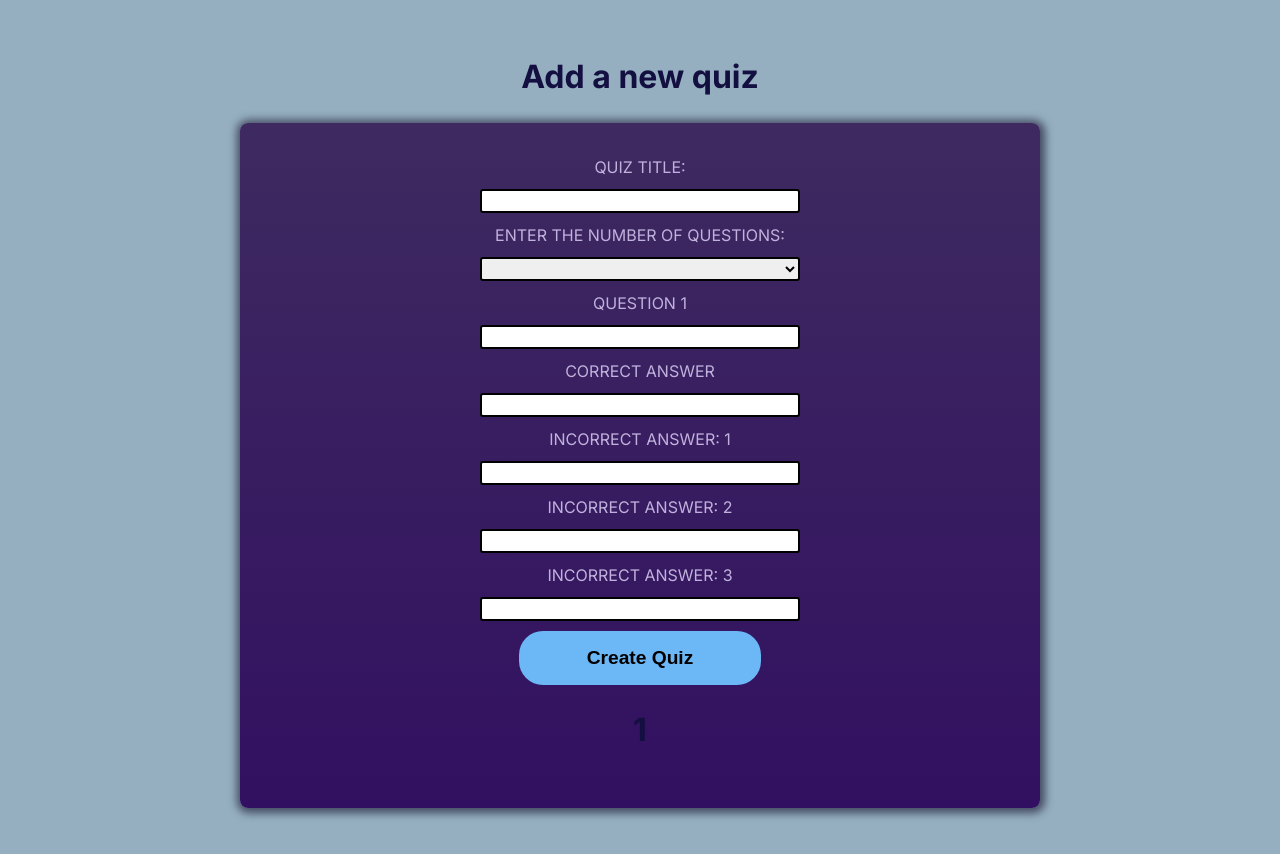
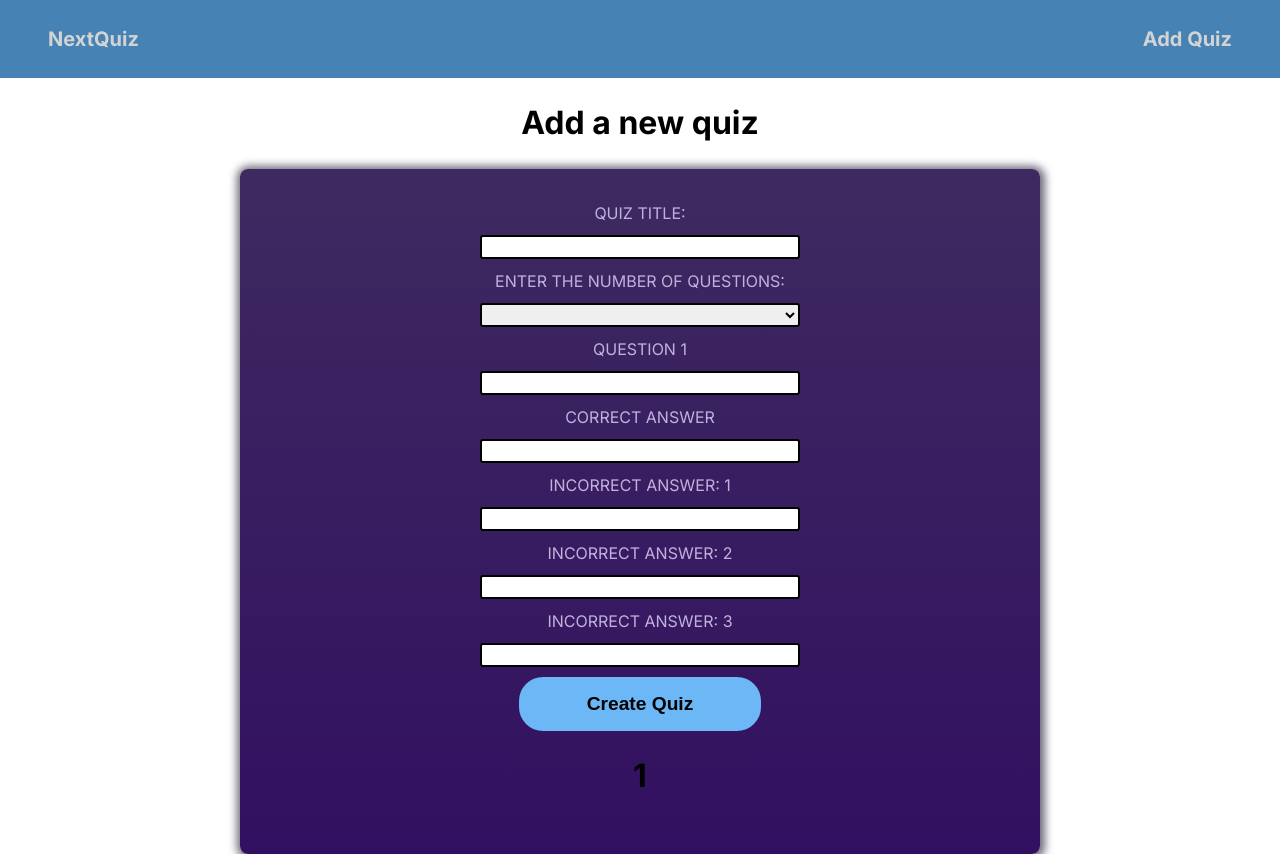
Before and after one commit to rjoshf/Nextjs-quizapp, a Next.js app: page /newquiz in a window 1280 px wide. Built offline with nearby package versions, Linux system fonts and the light colour scheme.

Commit message:
Updated some styling

```diff
--- a/app/globals.css
+++ b/app/globals.css
@@ -8,7 +8,7 @@ html {
   font-family: 'Roboto', sans-serif;
   line-height: 1.5;
 
-  color: #130f40;
+  color: black;
 
   font-synthesis: none;
   text-rendering: optimizeLegibility;
@@ -21,8 +21,7 @@ html {
 
 body {
   margin: 0;
-  padding: 2rem;
-  background-color: #95afc0;
+  background-color: #FFFFFF;
   background-attachment: fixed;
   background-size: cover;
   background-position: center;
--- a/app/layout.tsx
+++ b/app/layout.tsx
@@ -1,6 +1,7 @@
 import type { Metadata } from "next";
 import { Inter } from "next/font/google";
 import "./globals.css";
+import Navbar from "@/components/Navbar";
 
 const inter = Inter({ subsets: ["latin"] });
 
@@ -16,7 +17,9 @@ export default function RootLayout({
 }>) {
   return (
     <html lang="en">
-      <body className={inter.className}>{children}</body>
+      <body className={inter.className}>
+        <Navbar></Navbar>
+        {children}</body>
     </html>
   );
 }
--- a/app/loading.tsx
+++ b/app/loading.tsx
@@ -1,4 +1,3 @@
-
 export default function Loading() {
     return (
         <h1>Loading...</h1>
--- /dev/null
+++ b/components/Navbar.module.css
@@ -0,0 +1,41 @@
+.navbar {
+    display: flex;
+    justify-content: space-between;
+    align-items: center;
+    background: #4682B4;
+    padding: 1.5rem 3rem;
+}
+
+.navlink {
+    position: relative;
+    text-decoration: none;
+    color: #D3D3D3;
+    transition: color 0.3s, border-bottom-color 0.3s;
+    font-size: 1.25rem;
+    font-weight: bold;
+  }
+
+  .navlink::after {
+    content: '';
+    position: absolute;
+    width: 0;
+    height: 2px;
+    bottom: -2px;
+    left: 0; /* Start position */
+    background-color: #A9A9A9; /* Change color as needed */
+    transition: width 0.3s ease-in-out, left 0.3s ease-in-out; /* Transition width and left position */
+  }
+
+  .navlink:hover::after {
+    width: 100%; /* End width */
+    left: 0; /* End position */
+  }
+
+  .navlink:hover {
+    color: #A9A9A9; /* Change color as needed */
+  }
+
+  .navlink:hover::after {
+    width: 100%;
+    background-color: #A9A9A9; /* Change color as needed */
+  }
--- /dev/null
+++ b/components/Navbar.tsx
@@ -0,0 +1,12 @@
+import Link from 'next/link';
+
+import styles from './Navbar.module.css'
+
+export default function Navbar() {
+    return (
+        <nav className={styles.navbar}>
+            <Link className={styles.navlink} href="/">NextQuiz</Link>
+            <Link className={styles.navlink} href="/newquiz">Add Quiz</Link>
+        </nav>
+    )
+}
```
Also changed, not shown: components/HomePage.module.css (+4 -4 lines), components/HomePage.tsx (+1 -8 lines).
